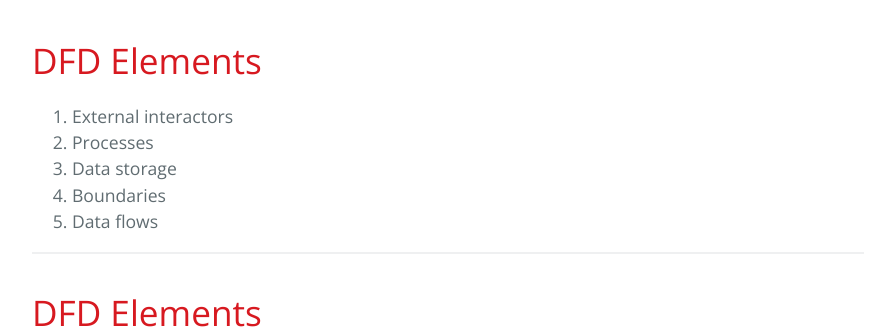
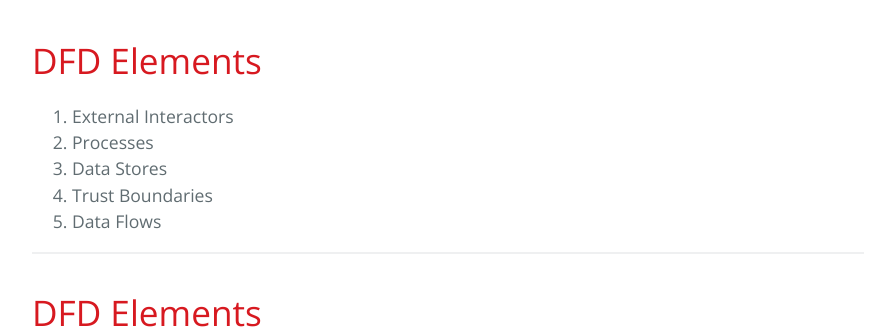
Before and after one commit to robinagandhi/swa, a Jekyll site: the page built from slides/lecture-4/include/design-for-software-se.md, in a window 1280 px wide and 900 px high, scrolled down 2762 px. Shown: the part 156-485 px from the top of the window, without its empty margins (192-1087 px from the left). Built offline with Jekyll 4.4.1, drawn with Linux system fonts in a browser that asks for light colours; our own code applies the rules of GitHub Pages for plain Markdown files.

Commit message:
DFD element name updates

```diff
--- a/slides/lecture-4/include/design-for-software-se.md
+++ b/slides/lecture-4/include/design-for-software-se.md
@@ -45,11 +45,11 @@ that perform data transformations
 
 class: middle
 # DFD Elements
-1. External interactors
+1. External Interactors
 1. Processes
-1. Data storage
-1. Boundaries
-1. Data flows
+1. Data Stores
+1. Trust Boundaries
+1. Data Flows
 
 ---
 
```
